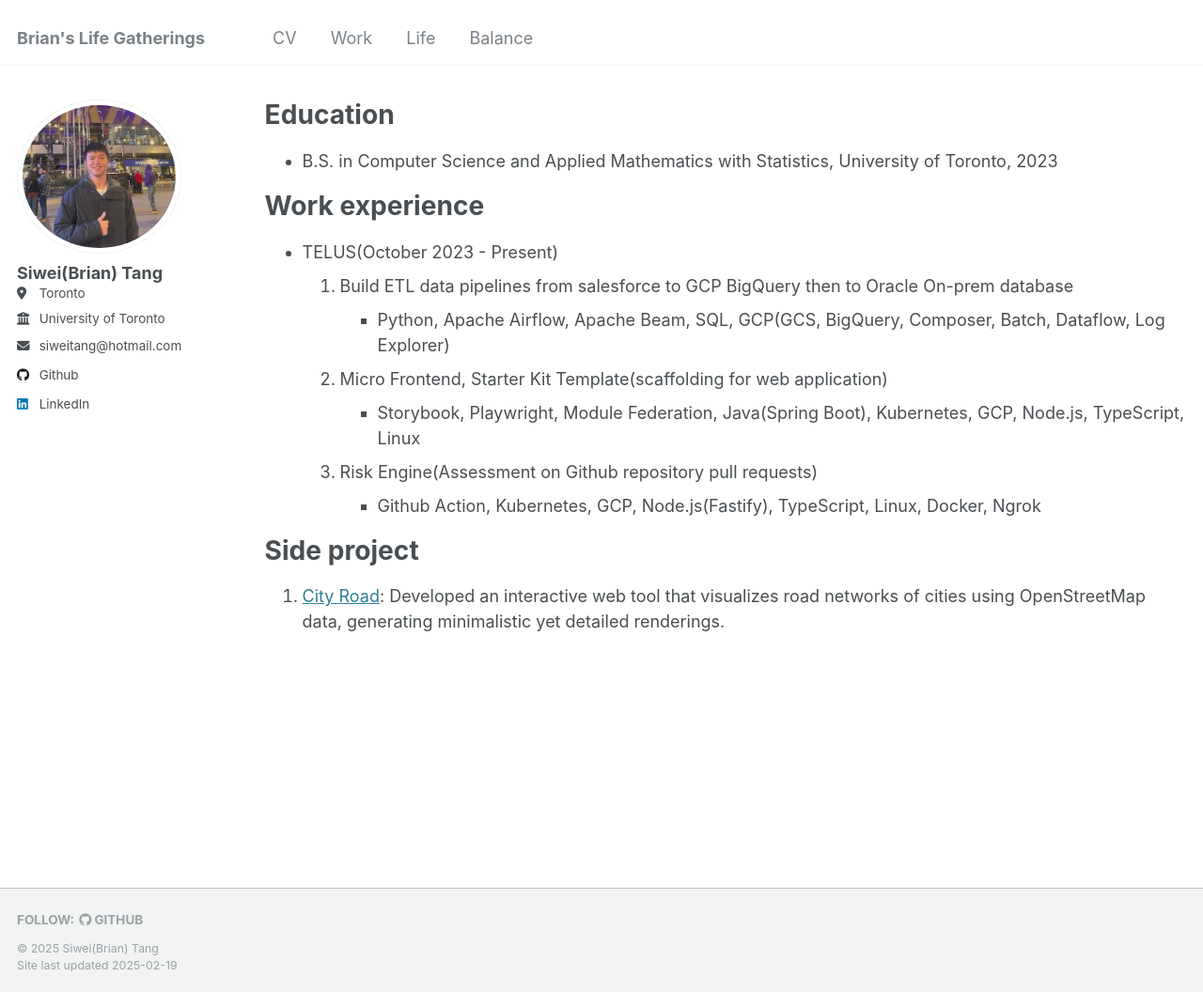
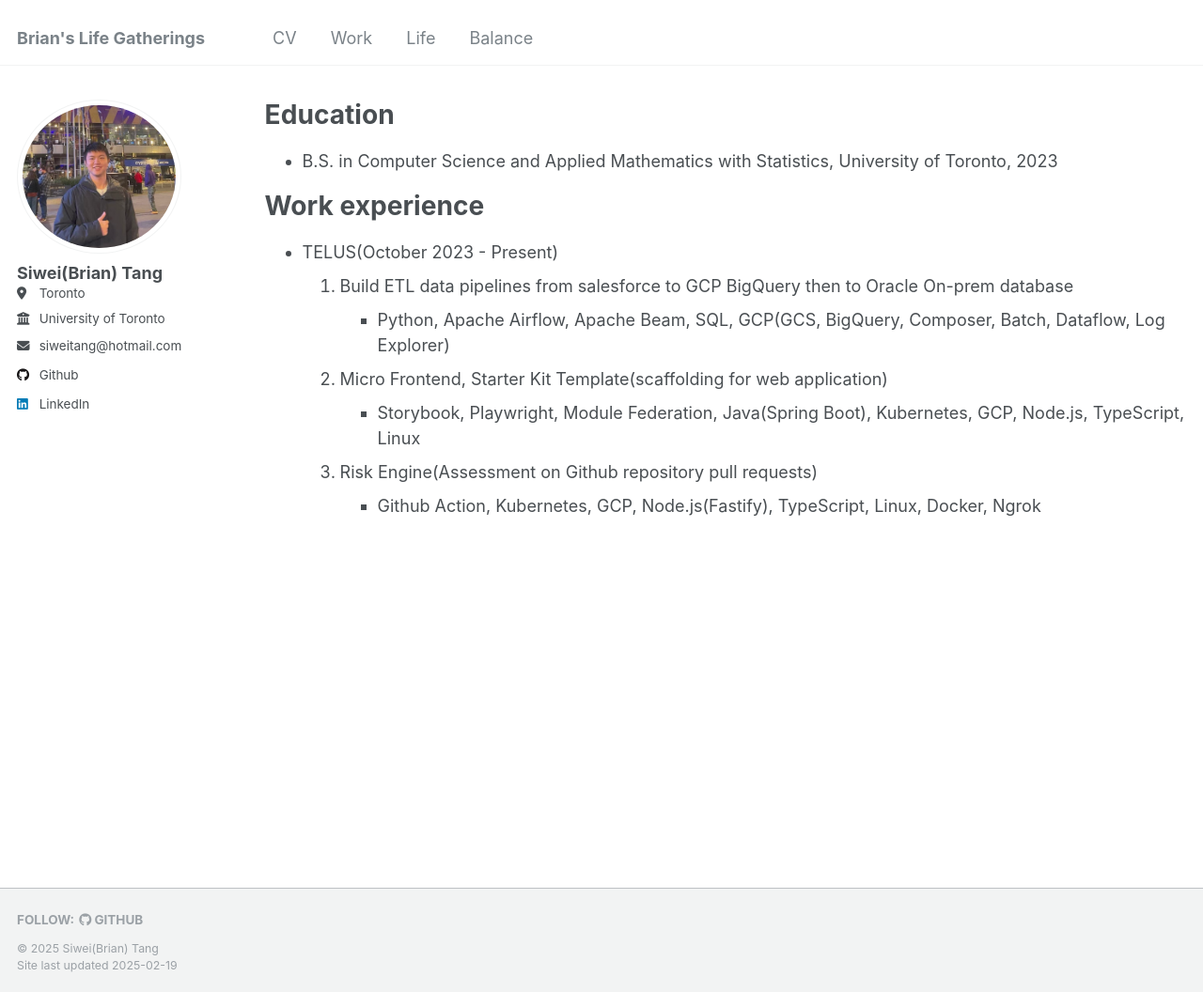
Before and after one commit to tangsiwei0831/tangsiwei0831.github.io, a Jekyll site: the page built from _pages/cv.md, in a window 1280 px wide and 1056 px high. Shown: the whole window at 94% size. Built offline with Jekyll 4.4.1, drawn with Linux system fonts in a browser that asks for light colours.

Commit message:
delete repetition

```diff
--- a/_pages/cv.md
+++ b/_pages/cv.md
@@ -24,48 +24,3 @@ Work experience
     * Storybook, Playwright, Module Federation, Java(Spring Boot), Kubernetes, GCP, Node.js, TypeScript, Linux
   1. Risk Engine(Assessment on Github repository pull requests)
     * Github Action, Kubernetes, GCP, Node.js(Fastify), TypeScript, Linux, Docker, Ngrok
-
-Side project
-======
-1. [City Road](https://github.com/tangsiwei0831/city-road): Developed an interactive web tool that visualizes road networks of cities using OpenStreetMap data, generating minimalistic yet detailed renderings.
-
-<!-- * Fall 2015: Research Assistant
-  * Github University
-  * Duties included: Merging pull requests
-  * Supervisor: Professor Hub
-
-* Summer 2015: Research Assistant
-  * Github University
-  * Duties included: Tagging issues
-  * Supervisor: Professor Git -->
-
-<!-- Skills
-======
-* Skill 1
-* Skill 2
-  * Sub-skill 2.1
-  * Sub-skill 2.2
-  * Sub-skill 2.3
-* Skill 3
-
-Publications
-======
-  <ul>{% for post in site.publications reversed %}
-    {% include archive-single-cv.html %}
-  {% endfor %}</ul>
-
-Talks
-======
-  <ul>{% for post in site.talks reversed %}
-    {% include archive-single-talk-cv.html  %}
-  {% endfor %}</ul>
-
-Teaching
-======
-  <ul>{% for post in site.teaching reversed %}
-    {% include archive-single-cv.html %}
-  {% endfor %}</ul>
-
-Service and leadership
-======
-* Currently signed in to 43 different slack teams -->
```
